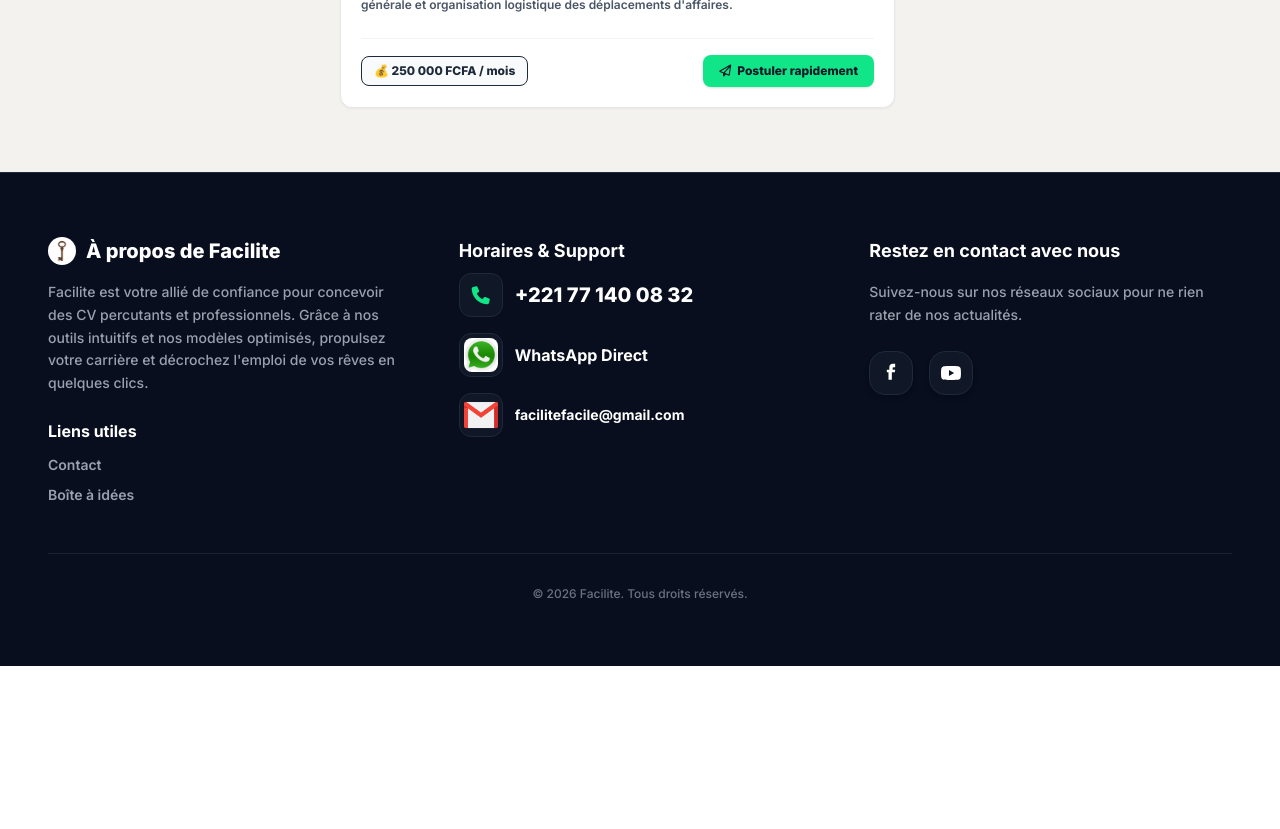
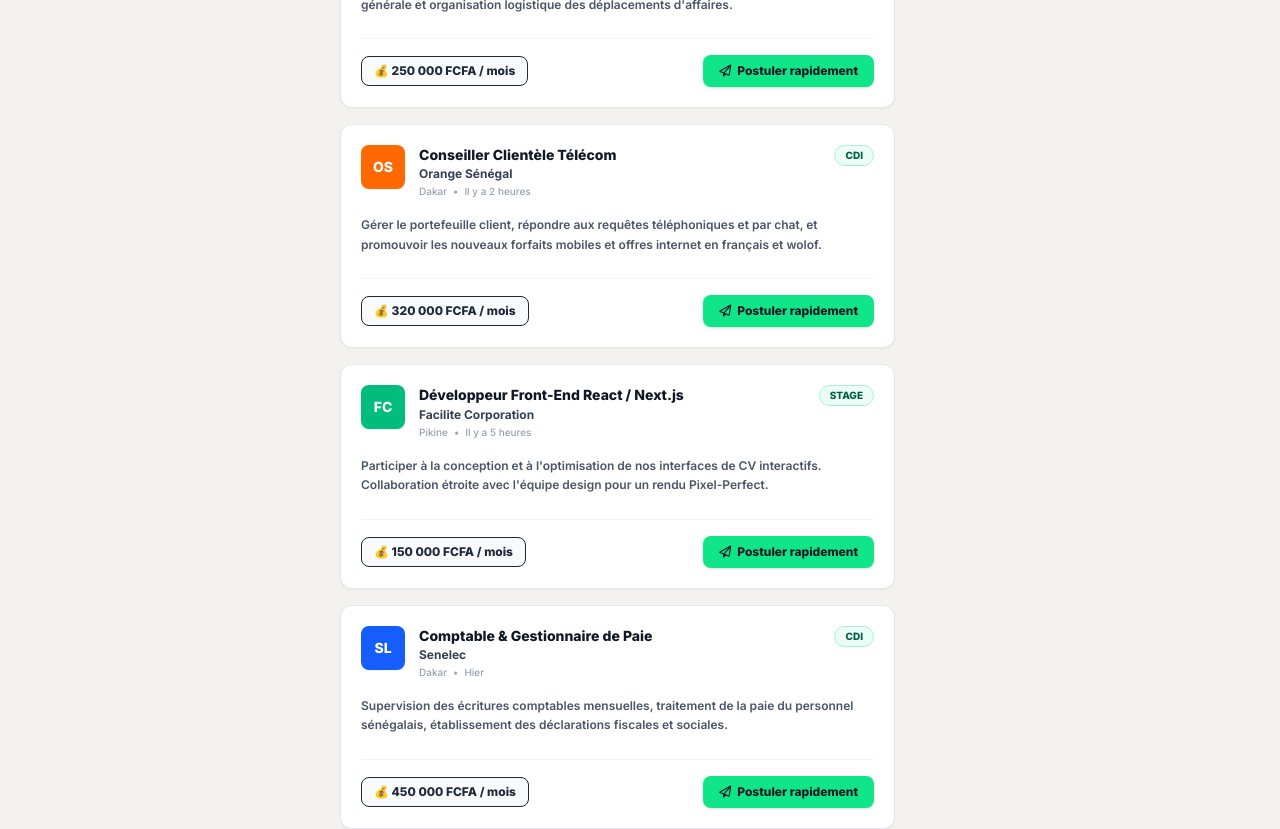
Before and after one commit to facilitefacile62-alt/facilite, a Next.js app: page / in a window 1280 px wide. Shown: the part 9680-10509 px from the top of the page. Before the commit the page ends 10346 px from the top, so only its background shows below. Built offline with nearby package versions, Linux system fonts and the light colour scheme.

Commit message:
feat: increase initial job display limit and threshold for seamless infinite scroll

```diff
--- a/src/app/page.js
+++ b/src/app/page.js
@@ -275,7 +275,7 @@
   const [keyword, setKeyword] = useState("");
   const [locationFilter, setLocationFilter] = useState("");
   const [contractFilter, setContractFilter] = useState("");
-  const [displayLimit, setDisplayLimit] = useState(10);
+  const [displayLimit, setDisplayLimit] = useState(30);
 
   const [formData, setFormData] = useState({
     name: "",
@@ -397,8 +397,8 @@
   // Infinite Scroll / Looping Feed listener
   useEffect(() => {
     const handleScroll = () => {
-      if (window.innerHeight + window.scrollY >= document.documentElement.scrollHeight - 400) {
-        setDisplayLimit((prev) => prev + 10);
+      if (window.innerHeight + window.scrollY >= document.documentElement.scrollHeight - 1000) {
+        setDisplayLimit((prev) => prev + 15);
       }
     };
     window.addEventListener("scroll", handleScroll);
```
